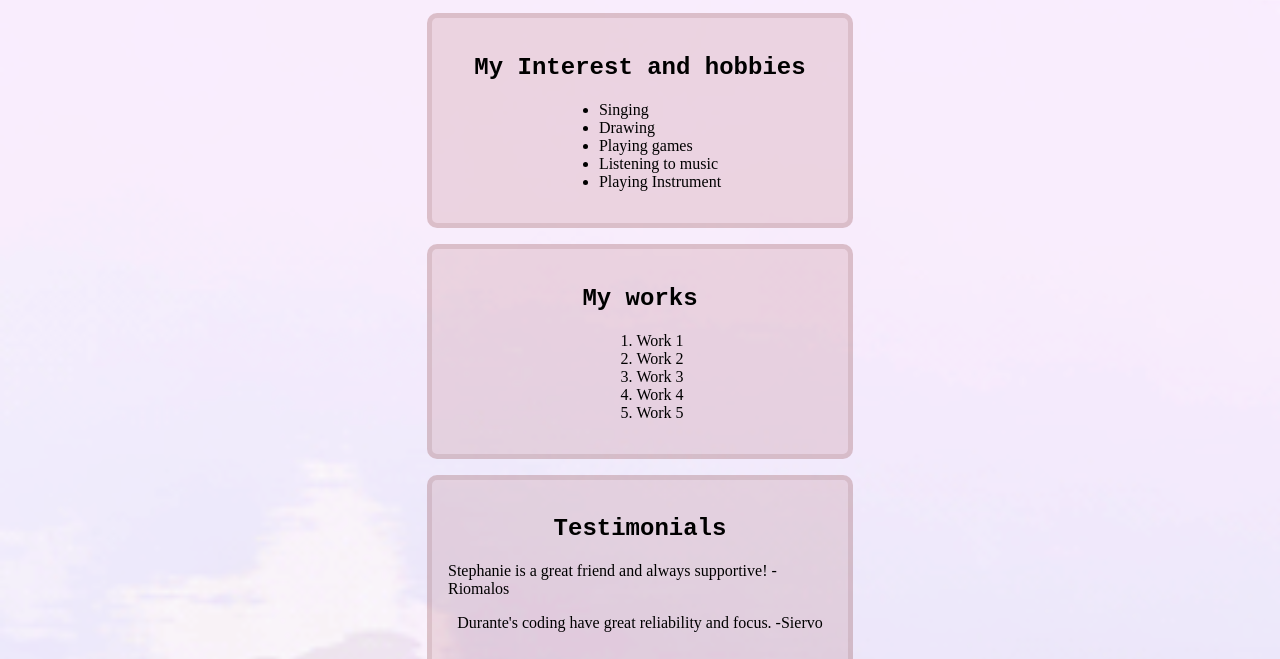
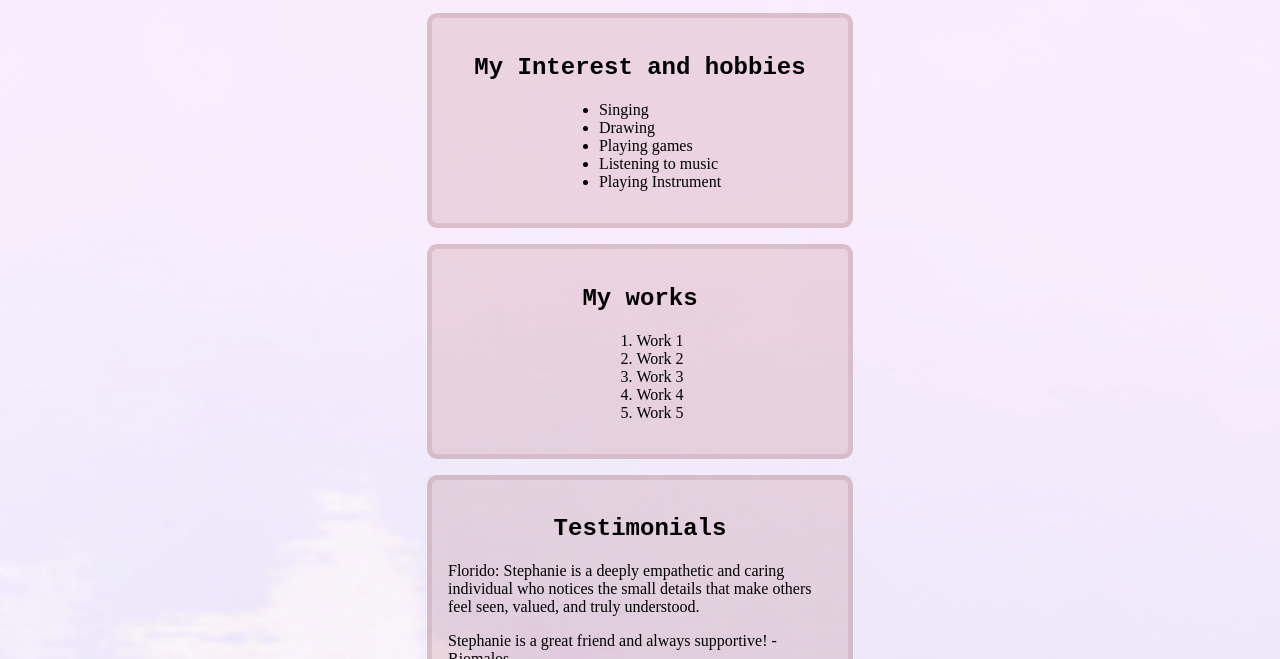
Before and after one commit to PUP-BSIT/exercise-3-hershell, a plain HTML site: page durante_stephanie/index.html in a window 1280 px wide. Shown: the part 141-800 px from the top of the page. Drawn offline with Linux system fonts and the light colour scheme.

Commit message:
add testimonial (#55)

```diff
--- a/durante_stephanie/index.html
+++ b/durante_stephanie/index.html
@@ -34,7 +34,11 @@
 
     <div class="testimonials">
       <h2>Testimonials</h2>
-      <!--TO DO(Florido, Maydelyn): Add testimonial-->
+      <p>
+        Florido: Stephanie is a deeply empathetic and caring individual who
+        notices the small details that make others feel seen, valued, and truly
+        understood.
+      </p>
       <p>Stephanie is a great friend and always supportive! -Riomalos</p>
       <p>Durante's coding have great reliability and focus. -Siervo</p>
     </div>
```
